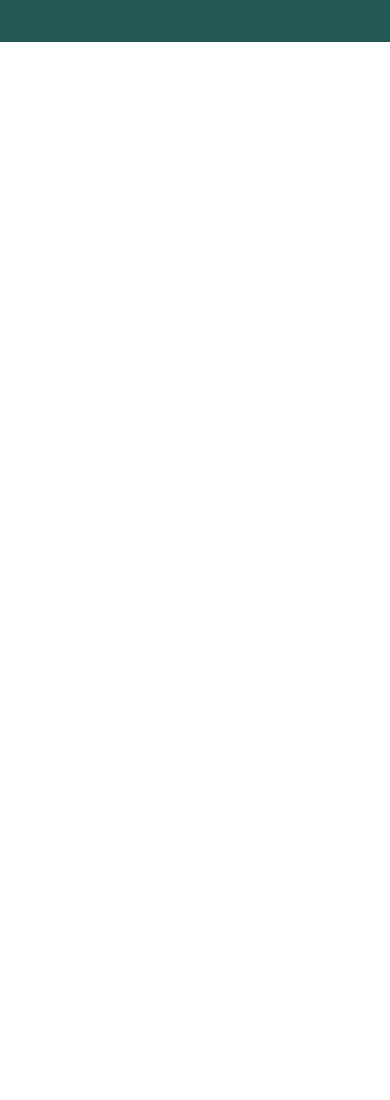
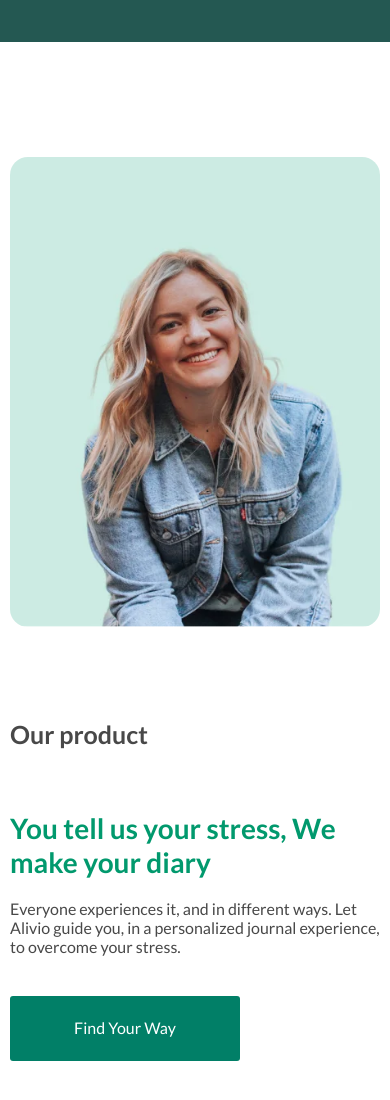
Before and after one commit to LeonidZhukovets/Alivio, a plain HTML site: page index.html in a window 390 px wide. Shown: the part 4889-5989 px from the top of the page. Before the commit the page ends 4931 px from the top, so only its background shows below. Drawn offline with Linux system fonts and the light colour scheme.

Commit message:
feet: start product section

```diff
--- a/index.css
+++ b/index.css
@@ -5,3 +5,4 @@
 @import url('styles/about.css');
 @import url('styles/card.css');
 @import url('styles/success.css');
+@import url('styles/product.css');
--- a/index.html
+++ b/index.html
@@ -92,7 +92,7 @@
                         <button class="btn">Let’s get started</button>
                     </div>
                      <div class="success__content-video">
-                        <img alt="video cover img" src="assets/webp/card_v.webp" class="success__cover">
+                        <img alt="video cover img" class="success__cover" src="assets/webp/card_v.webp">
                         <svg aria-label="play icon" class="success__play-icon">
                          <use href="assets/sprites.svg#play-icon"></use>
                         </svg>
@@ -101,6 +101,22 @@
                 </div>
             </div>
         </section>
+        <section class="product">
+            <div class="container">
+                <div class="product__wrapper">
+                    <div class="product__preview">
+                        <img alt="product preview" class="product__preview-img" src="assets/webp/photo_card.webp">
+                    </div>
+                    <div class="product__content">
+                        <h5 class="product__info">Our product</h5>
+                        <h4 class="product__title">You tell us your stress, We make your diary</h4>
+                        <p class="product__desc">Everyone experiences it, and in different ways. Let Alivio guide you, in a personalized journal experience, to overcome your stress.</p>
+                        <button class="btn">Find Your Way</button>
+                    </div>
+                    <figure class="person-card"></figure>
+                </div>
+            </div>
+        </section>
     </main>
 
 </body>
--- /dev/null
+++ b/styles/product.css
@@ -0,0 +1,93 @@
+.product {
+    padding: 115px 0 240px;
+
+}
+
+.product__wrapper {
+    width: 100%;
+    position: relative;
+    display: flex;
+    justify-content: space-between;
+    align-items: start;
+    gap: 15px;
+}
+
+.product__preview {
+    height: 570px;
+    border-radius: 18px;
+    overflow: hidden;
+}
+
+.product__preview-img {
+    width: 100%;
+    height: 100%;
+    object-fit: cover;
+}
+
+.product__content {
+    max-width: 530px;
+    display: flex;
+    flex-direction: column;
+    justify-content: start;
+    align-items: start;
+    row-gap: 20px;
+}
+
+.product__info {
+    font-weight: 600;
+    font-size: 25px;
+    color: var(--color-light-black);
+}
+
+.product__title {
+    font-weight: 700;
+    font-size: 50px;
+    color: var(--color-light-green);
+}
+
+.product__desc {
+    font-weight: 400;
+    font-size: 20px;
+    color: var(--color-light-black);
+}
+
+.product__content .btn {
+    width: 230px;
+    height: 65px;
+    margin: 20px 0 0 0;
+}
+
+@media (max-width: 992px) {
+    .product__content {
+        max-width: 390px;
+    }
+
+    .product__title {
+        font-size: 32px;
+    }
+}
+
+@media (max-width: 768px) {
+    .product {
+        padding: 115px 0;
+
+    }
+
+    .product__wrapper {
+        flex-wrap: wrap;
+        justify-content: center;
+        gap: 50px;
+    }
+
+    .product__preview {
+        height: 470px;
+    }
+
+    .product__title {
+        font-size: 28px;
+    }
+
+    .product__desc {
+        font-size: 16px;
+    }
+}
```
